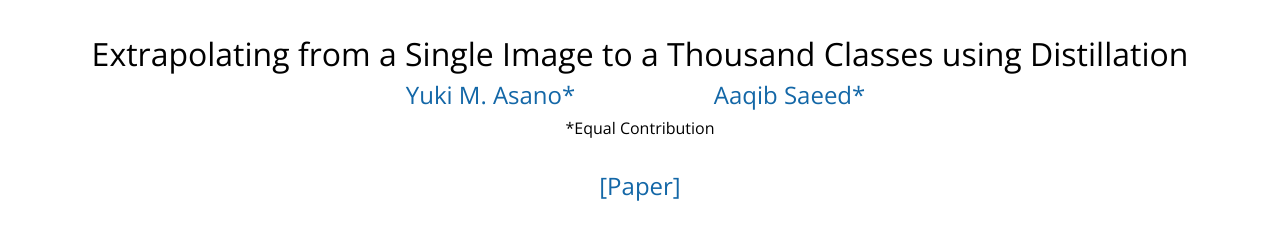
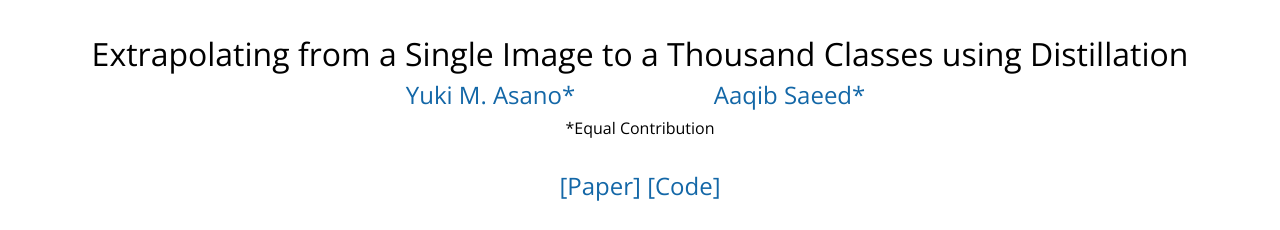
Before and after one commit to single-image-distill/single-image-distill.github.io, a plain HTML site: page index.html in a window 1280 px wide. Shown: the top 230 px of the page. Drawn offline with nearby package versions, Linux system fonts and the light colour scheme; a script that the page names is missing.

Commit message:
Update index.html

```diff
--- a/index.html
+++ b/index.html
@@ -164,7 +164,7 @@
 				<tr>
 					<td align=center width=120px>
 						<center>
-							<span style="font-size:24px"><a href='http://www.arxiv.org/abs/2112.00725'>[Paper]</a></span>
+							<span style="font-size:24px"><a href='http://www.arxiv.org/abs/2112.00725'>[Paper]</a> <a href='https://github.com/yukimasano/single-img-extrapolating'>[Code]</a></span>
 						</center>
 					</td>
 				</tr>
```
